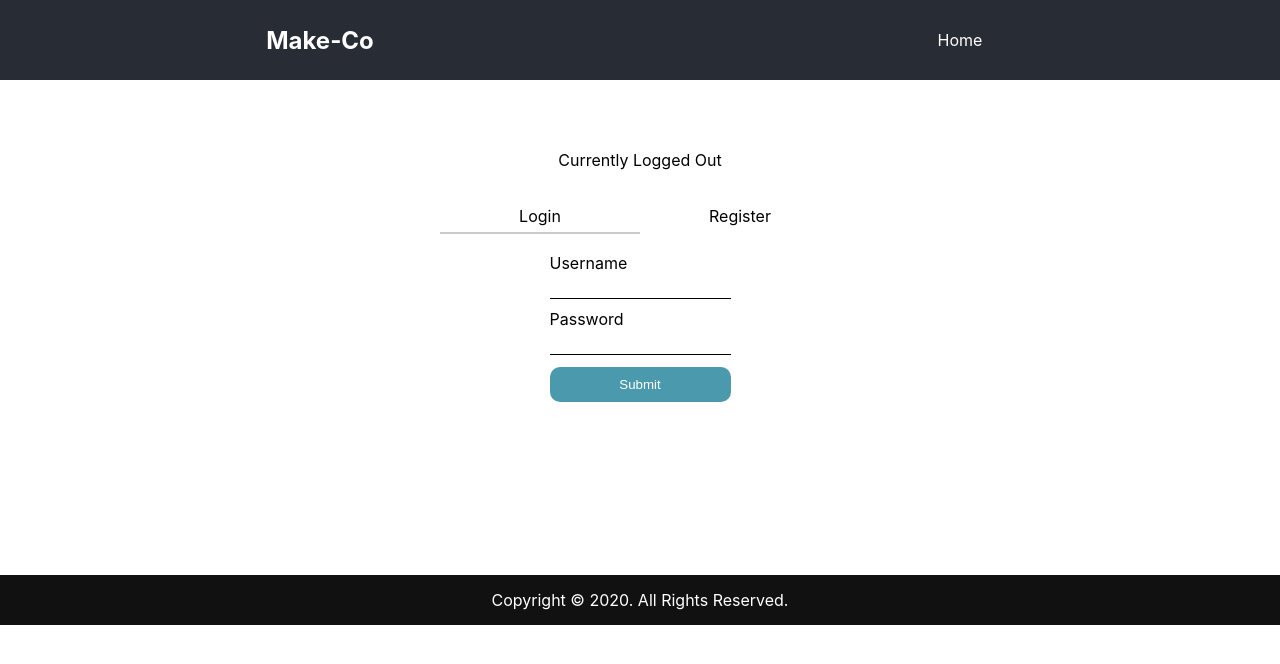
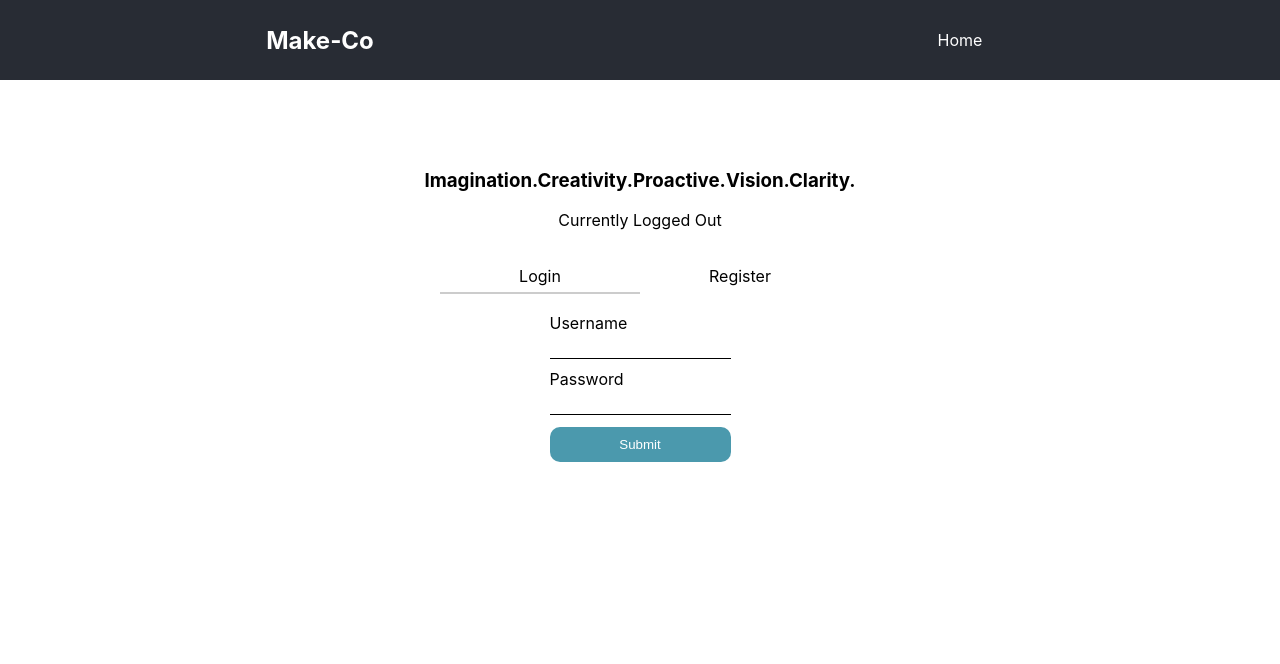
Before and after one commit to Co-make-bw/front-end, a React (Create React App) app in the folder co-make/: page / in a window 1280 px wide. Shown: the top 664 px of the page. Built offline with nearby package versions, Linux system fonts and the light colour scheme.

Commit message:
greensock added to Default

```diff
--- a/co-make/src/App.js
+++ b/co-make/src/App.js
@@ -1,16 +1,19 @@
 import React from 'react';
+import { Route } from 'react-router-dom';
+
 import Nav from './components/Navbar';
 import Default from './components/Default';
-import Footer from './components/Footer';
+import Dashboard from './components/Dashboard/Dashboard.js';
+import PrivateRoute from './utils/PrivateRoute';
 
 function App() {
-  return (
-    <div>
-      <Nav />
-      <Default />
-      <Footer />
-    </div>
-  );
+	return (
+		<div>
+			<Nav />
+			<Route exact path='/' component={Default} />
+			<PrivateRoute path='/dashboard/:username' component={Dashboard} />
+		</div>
+	);
 }
 
 export default App;
--- a/co-make/src/components/Default.js
+++ b/co-make/src/components/Default.js
@@ -1,12 +1,21 @@
-import React, { useState } from "react";
+import React, { useState, useEffect } from "react";
 import axios from "axios";
 import LoginBox from "./LoginBox";
 import Register from "./Register";
 import LoggedInState from "./LoggedInState";
-
+import { gsap } from 'gsap';
 import "./Default.css";
 
 function Default() {
+
+    useEffect(() => {
+        gsap.timeline()
+            .fromTo("#sp2", {opacity: 0}, {duration: 1, opacity: 1})
+            .fromTo("#sp4", {opacity: 0}, {duration: 1, opacity: 1})
+            .fromTo("#sp3", {opacity: 0}, {duration: 1, opacity: 1})
+            .fromTo("#sp1", {opacity: 0}, {duration: 1, opacity: 1})
+            .fromTo("#sp5", {opacity: 0}, {duration: 1, opacity: 1})
+    }, []);
 
     const [loginBox, setLoginBox] = useState(true);
     const [registerBox, setRegisterBox] = useState(false);
@@ -59,6 +68,13 @@ function Default() {
 
     return (
         <div className="root-container">
+            <h3 id="tagline">
+                <span id="sp1">Imagination.</span>
+                <span id="sp2">Creativity.</span>
+                <span id="sp3">Proactive.</span>
+                <span id="sp4">Vision.</span>
+                <span id="sp5">Clarity.</span>
+            </h3>
             <div style={{marginBottom: 30 }}><LoggedInState loggedInStatus={isLoggedIn} /></div>
             <div className="box-controller">
                 <div className="controller">
@@ -91,6 +107,9 @@ function Default() {
             </div>
         </div>
     )
+
+
 }
 
+
 export default Default;
--- a/co-make/src/components/Navbar.js
+++ b/co-make/src/components/Navbar.js
@@ -16,7 +16,11 @@ function Navbar() {
 
             </div>
         </Router>
+
     );
 }
 
+
+
+
 export default Navbar;
--- a/co-make/src/components/Register.js
+++ b/co-make/src/components/Register.js
@@ -40,13 +40,13 @@ function Register(props) {
                             errors.password = '6 or more characters is required';
                         } else if (values.password.length > 15) {
                             errors.password = 'Too long';
-                        } else if (values.password.search(/\d/) == -1) {
+                        } else if (values.password.search(/\d/) === -1) {
                             errors.password = 'You must include a number';
-                        } else if (values.password.search(/[A-Z]/) == -1) {
+                        } else if (values.password.search(/[A-Z]/) === -1) {
                             errors.password = 'You must include an upper case letter';
-                        } else if (values.password.search(/[a-z]/) == -1) {
+                        } else if (values.password.search(/[a-z]/) === -1) {
                             errors.password = 'You must include an lower case letter';
-                        } else if (values.password.search(/[\!\@\#\$]/) == -1) {
+                        } else if (values.password.search(/[!@#$]/) === -1) {
                             errors.password = 'You must use at least one special character: ! @ # $';
                         }
 
```
Also changed, not shown: 1 other file (tests, documents, lock files or other folders).
